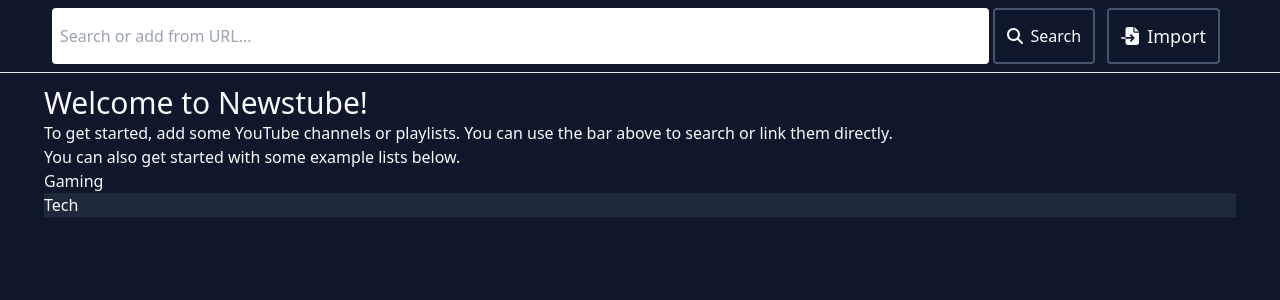
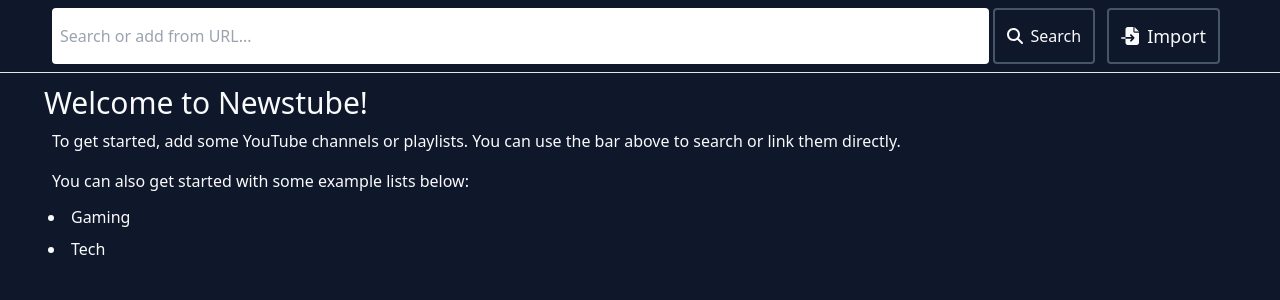
Before and after one commit to isaiahfuller/newstube, a React (Create React App) app: page / in a window 1280 px wide. Shown: the top 300 px of the page. Built offline with nearby package versions, Linux system fonts and the light colour scheme.

Commit message:
change example list style

```diff
--- a/src/components/Channels/index.jsx
+++ b/src/components/Channels/index.jsx
@@ -22,7 +22,7 @@
 
   useEffect(() => {
     document.title = "Newstube";
-    setLoading(false)
+    setLoading(false);
   }, []);
 
   function handleSubmit(e) {
@@ -185,7 +185,7 @@
   async function setExampleList(type) {
     const newList = [];
     let urls;
-    setLoading(true)
+    setLoading(true);
     switch (type) {
       case "gaming":
         urls = [
@@ -241,9 +241,9 @@
     }
     console.log(newList);
     sortChannels(newList);
-    setLoading(false)
+    setLoading(false);
   }
-  if(loading) return <p>Loading...</p>
+  if (loading) return <p>Loading...</p>;
   return (
     <div className="channels">
       <div className="channels-top">
@@ -311,10 +311,22 @@
               To get started, add some YouTube channels or playlists. You can
               use the bar above to search or link them directly.
             </p>
-            <p>You can also get started with some example lists below.</p>
+            <p>You can also get started with some example lists below:</p>
             <ul>
-              <li onClick={() => setExampleList("gaming")}>Gaming</li>
-              <li onClick={() => setExampleList("tech")}>Tech</li>
+              <li>
+                <button
+                  onClick={() => setExampleList("gaming")}
+                >
+                  Gaming
+                </button>
+              </li>
+              <li>
+                <button
+                  onClick={() => setExampleList("tech")}
+                >
+                  Tech
+                </button>
+              </li>
             </ul>
           </div>
         ) : (
--- a/src/index.css
+++ b/src/index.css
@@ -13,13 +13,13 @@
     @apply text-black w-[80vw] sm:w-[60vw] lg:w-[40vw];
   }
   h1 {
-    @apply text-3xl
+    @apply text-3xl;
   }
   span {
-    @apply flex items-center justify-center
+    @apply flex items-center justify-center;
   }
   span > p {
-    @apply px-1
+    @apply px-1;
   }
   li:nth-child(even) {
     @apply bg-slate-800;
@@ -39,7 +39,7 @@
   }
   .video-page {
     @apply flex flex-col lg:flex-row justify-center;
-    @apply w-screen h-screen
+    @apply w-screen h-screen;
   }
   .sidebar {
     @apply h-[60vh] lg:h-screen lg:w-96;
@@ -125,6 +125,15 @@
   }
   .welcome {
     @apply w-full md:w-[740px] lg:w-[975px] xl:w-[1200px] 2xl:w-[1500px];
-    @apply m-auto p-1
+    @apply m-auto p-1;
+  }
+  .welcome p {
+    @apply p-2
+  }
+  .welcome ul {
+    @apply m-auto list-disc list-inside;
+  }
+  .welcome li {
+    @apply bg-inherit p-1;
   }
 }
```
